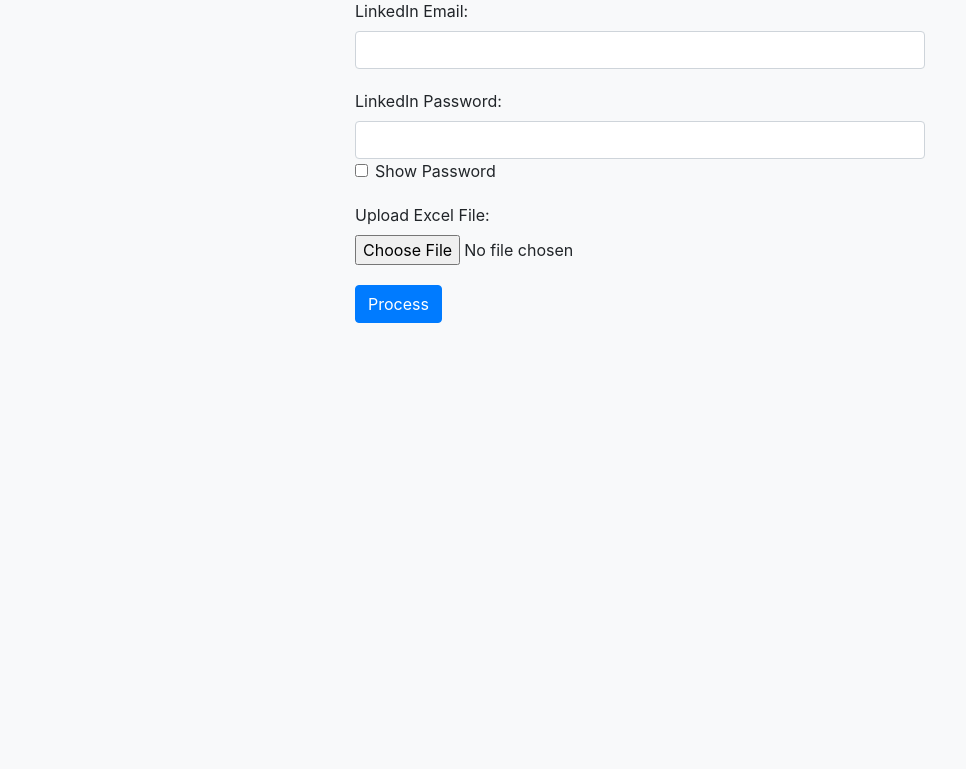
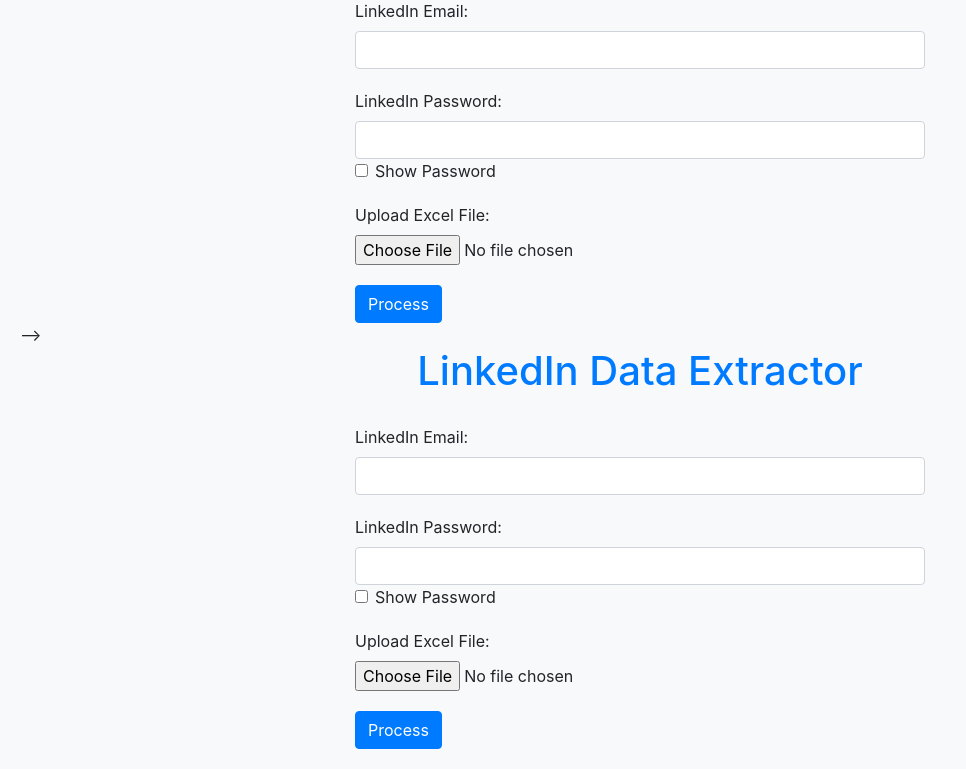
Before and after one commit to KandulaDinesh/LinkedIn_Company_Insights_Extractor, a Flask app: page / in a window 1280 px wide. Shown: the part 99-868 px from the top of the page, without its empty margins (0-966 px from the left). Before the commit the page ends 422 px from the top, so only its background shows below. Run offline with Flask 3, Linux system fonts and the light colour scheme; some libraries are stand-ins or nearby versions.

Commit message:
Update index.html

```diff
--- a/templates/index.html
+++ b/templates/index.html
@@ -1,4 +1,4 @@
-<!--
+<!-- <!--
 <!DOCTYPE html>
 <html lang="en">
 <head>
@@ -49,9 +49,9 @@
             <p id="success-message" class="success-message">File processed successfully! <a href="{{ url_for('download_file', filename=output_filename) }}" class="btn btn-primary">Download Results</a></p>
             <script>
                 // Hide success message after 5 seconds
-                setTimeout(function(){
-                    document.getElementById('success-message').style.display = 'none';
-                }, 5000);
+<!--                 setTimeout(function(){ -->
+<!--                     document.getElementById('success-message').style.display = 'none'; -->
+<!--                 }, 5000); -->
             </script>
         {% endif %}
         <form method="post" enctype="multipart/form-data">
@@ -164,3 +164,97 @@
     </script>
 </body>
 </html>
+ -->
+
+
+<!-- Latest Code on 14th june -->
+
+
+ <!DOCTYPE html>
+<html lang="en">
+<head>
+    <meta charset="UTF-8">
+    <meta name="viewport" content="width=device-width, initial-scale=1.0">
+    <title>LinkedIn Data Extractor</title>
+    <link href="https://stackpath.bootstrapcdn.com/bootstrap/4.5.2/css/bootstrap.min.css" rel="stylesheet">
+    <style>
+        body {
+            background-color: #f8f9fa;
+            padding: 20px;
+        }
+        .container {
+            max-width: 600px;
+            margin: 0 auto;
+        }
+        h1 {
+            text-align: center;
+            margin-bottom: 30px;
+            color: #007bff;
+        }
+        .form-group {
+            margin-bottom: 20px;
+        }
+        .btn-primary {
+            background-color: #007bff;
+            border-color: #007bff;
+        }
+        .btn-primary:hover {
+            background-color: #0056b3;
+            border-color: #0056b3;
+        }
+        .error-message {
+            color: red;
+        }
+        .success-message {
+            color: green;
+        }
+    </style>
+</head>
+<body>
+    <div class="container">
+        <h1>LinkedIn Data Extractor</h1>
+        {% if error %}
+            <p class="error-message">{{ error }}</p>
+        {% endif %}
+        {% if success %}
+            <p id="success-message" class="success-message">File processed successfully! <a href="{{ url_for('download_file', filename=output_filename) }}" class="btn btn-primary">Download Results</a></p>
+            <script>
+                // Hide success message after 5 seconds
+                // setTimeout(function(){
+                //     document.getElementById('success-message').style.display = 'none';
+                // }, 10000);
+            </script>
+        {% endif %}
+        <form method="post" enctype="multipart/form-data">
+            <div class="form-group">
+                <label for="email">LinkedIn Email:</label>
+                <input type="email" name="email" class="form-control" required>
+            </div>
+            <div class="form-group">
+                <label for="password">LinkedIn Password:</label>
+                <input type="password" name="password" class="form-control" id="password" required>
+                <div class="form-check">
+                    <input class="form-check-input" type="checkbox" onclick="showPassword()">
+                    <label class="form-check-label" for="showPassword">Show Password</label>
+                </div>
+            </div>
+            <div class="form-group">
+                <label for="file">Upload Excel File:</label>
+                <input type="file" name="file" class="form-control-file" accept=".xlsx" required>
+            </div>
+            <button type="submit" class="btn btn-primary">Process</button>
+        </form>
+    </div>
+
+    <script>
+        function showPassword() {
+            var passwordField = document.getElementById("password");
+            if (passwordField.type === "password") {
+                passwordField.type = "text";
+            } else {
+                passwordField.type = "password";
+            }
+        }
+    </script>
+</body>
+</html>
```
